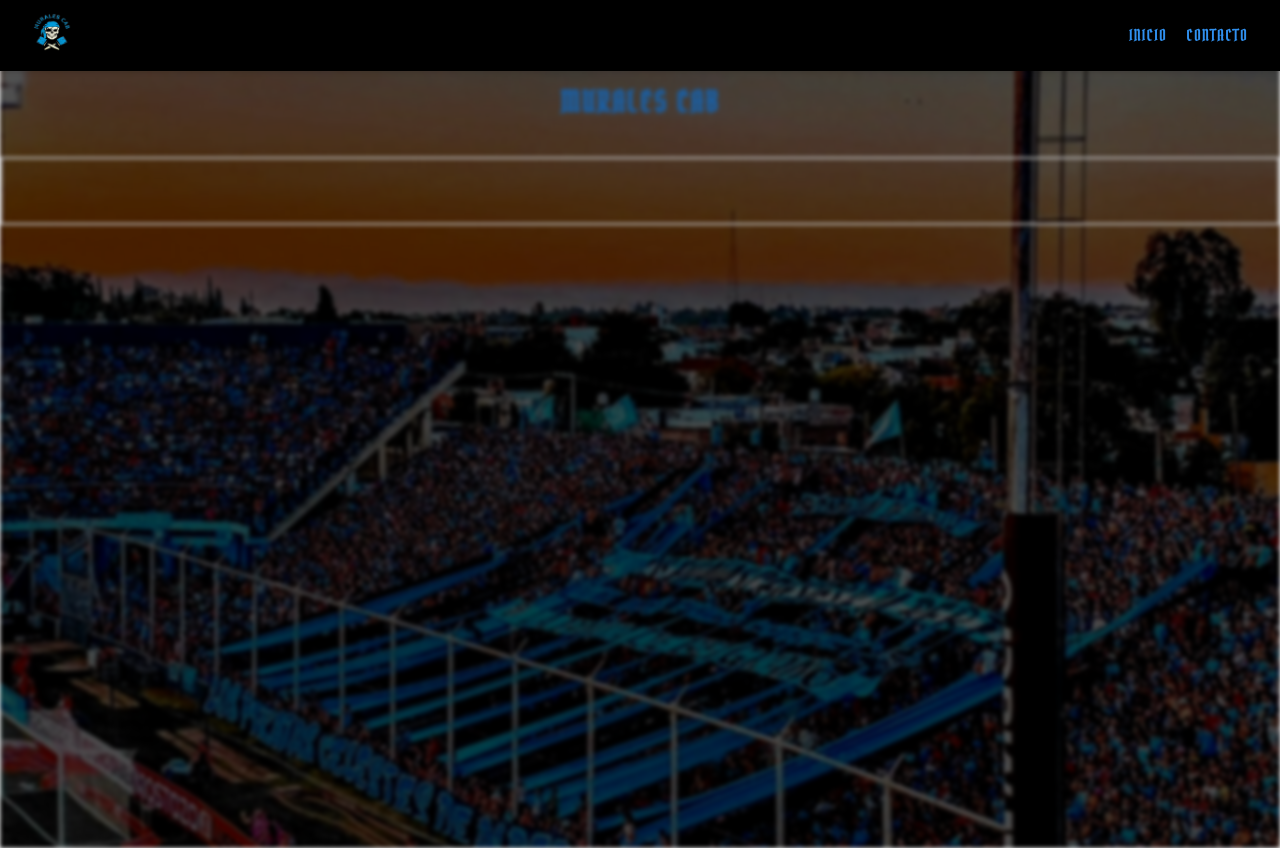
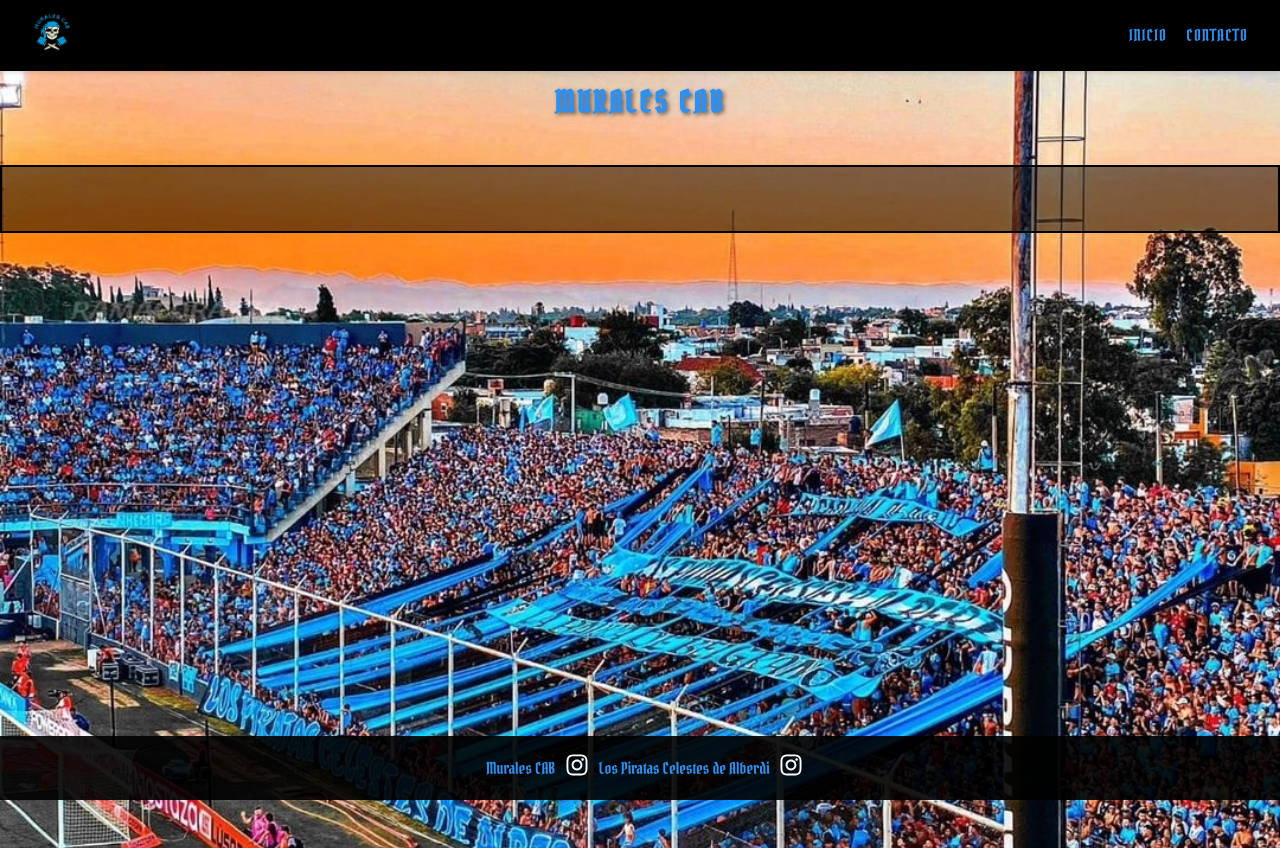
Before and after one commit to alexiscjscab/murales, a Next.js app: page / in a window 1280 px wide. Built offline with nearby package versions, Linux system fonts and the light colour scheme.

Commit message:
terminado con footer y demas

```diff
--- a/package.json
+++ b/package.json
@@ -12,6 +12,7 @@
     "next": "14.2.14",
     "react": "^18",
     "react-dom": "^18",
+    "react-icons": "^5.3.0",
     "styled-components": "^6.1.13",
     "swiper": "^11.1.14"
   },
--- a/src/components/Layout.tsx
+++ b/src/components/Layout.tsx
@@ -3,13 +3,13 @@ import Link from 'next/link';
 import styled from 'styled-components';
 import logo from '../assets/images/logo.png';
 import Image from 'next/image';
-
+import { FaInstagram } from 'react-icons/fa'; // Importa el ícono de Instagram
 
 const Navbar = styled.nav`
   display: flex;
   justify-content: space-between;
   align-items: center;
-  background: #000;
+  background-color: rgba(0, 0, 0, 1);
   padding: 0.75rem 2rem;
   box-shadow: 0 2px 4px rgba(0, 0, 0, 0.1);
   position: fixed;
@@ -68,9 +68,7 @@ const NavItem = styled.li`
   }
 `;
 
-const Logo = styled.div`
-
-`;
+const Logo = styled.div``;
 
 const Hamburger = styled.div`
   display: none;
@@ -94,6 +92,38 @@ const Hamburger = styled.div`
 
 const Main = styled.main`
   margin-top: 3rem; /* Ajusta este valor según la altura del navbar */
+  margin-bottom: 80px; /* Añade margen inferior para el footer */
+`;
+
+const Footer = styled.footer`
+  display: flex;
+  flex-direction: row; /* Coloca los elementos uno debajo del otro */
+  align-items: center; /* Centra horizontalmente */
+  justify-content: center;
+  padding: 10px;
+  background-color: rgba(0, 0, 0, 0.9);
+  color: #fff;
+  font-family: 'Pirate', sans-serif;
+  position: fixed; /* Cambia a fixed */
+  bottom: 0; /* Coloca el footer en la parte inferior */
+  left: 0;
+  right: 0; /* Asegúrate de que ocupe todo el ancho */
+  z-index: 1000; /* Asegúrate de que esté encima de otros elementos */
+`;
+
+const FooterText = styled.span`
+  color: #3090ef; /* Color del texto */
+  margin: 5px; /* Espacio entre el texto y el icono de Instagram */
+  padding: 0.3rem;
+`;
+
+const InstagramIcon = styled.a`
+  color: #fff;
+  transition: color 0.3s;
+
+  &:hover {
+    color: #3090ef; /* Cambia a un color al hacer hover */
+  }
 `;
 
 const Layout = ({ children }: { children: React.ReactNode }) => {
@@ -126,12 +156,7 @@ const Layout = ({ children }: { children: React.ReactNode }) => {
     <div>
       <Navbar>
         <Logo>
-          <Image
-            src={logo}
-            alt={'Murales CAB'}
-            height={50}
-            width={40}
-          />
+          <Image src={logo} alt={'Murales CAB'} height={50} width={40} />
         </Logo>
         <Hamburger onClick={toggleMenu}>
           <div />
@@ -140,14 +165,36 @@ const Layout = ({ children }: { children: React.ReactNode }) => {
         </Hamburger>
         <NavItems isOpen={isOpen} ref={navRef}>
           <NavItem>
-            <Link href="/" onClick={closeMenu}>Inicio</Link>
+            <Link href='/' onClick={closeMenu}>
+              Inicio
+            </Link>
           </NavItem>
           <NavItem>
-            <Link href="/contact" onClick={closeMenu}>Contacto</Link>
+            <Link href='/contact' onClick={closeMenu}>
+              Contacto
+            </Link>
           </NavItem>
         </NavItems>
       </Navbar>
       <Main>{children}</Main>
+      <Footer>
+        <FooterText>Murales CAB</FooterText>
+        <InstagramIcon
+          href='https://www.instagram.com/muralescab/'
+          target='_blank'
+          rel='noopener noreferrer'
+        >
+          <FaInstagram size={24} />
+        </InstagramIcon>
+        <FooterText>Los Piratas Celestes de Alberdi</FooterText>
+        <InstagramIcon
+          href='https://www.instagram.com/los.piratascelestesdealberdi/'
+          target='_blank'
+          rel='noopener noreferrer'
+        >
+          <FaInstagram size={24} />
+        </InstagramIcon>
+      </Footer>
     </div>
   );
 };
--- a/src/components/Slider.tsx
+++ b/src/components/Slider.tsx
@@ -14,6 +14,7 @@ import esquina from '../assets/images/esquina.jpg';
 
 // las imagenes son 732 ancho por 500 de Alto
 
+
 // Array de imágenes
 const images = [
   { src: potro, desc: 'Mural del Potro en "El Gigante"' },
@@ -25,13 +26,13 @@ const images = [
 
 // Estilos para el contenedor de Swiper
 const SliderWrapper = styled.div`
+  width: 100%;
+  border: 2px solid #000;
   display: flex;
   justify-content: center;
   align-items: center;
-  width: 100%;
   padding: 2rem;
-  position: relative;
-  border: 2px solid #fff;
+  background: rgba(0,0,0,0.5)
 `;
 
 // Estilos para cada slide
@@ -44,26 +45,6 @@ const Slide = styled.div`
 
   &:hover {
     transform: scale(1.1);
-  }
-`;
-
-// Estilos para los puntos de paginación personalizados
-const CustomPagination = styled.div`
-  .swiper-pagination-bullet {
-    width: 15px;
-    height: 15px;
-    background-color: black;
-    opacity: 1;
-    transition: background-color 0.3s, transform 0.3s ease;
-  }
-
-  .swiper-pagination-bullet-active {
-    background-color: black;
-    transform: scale(1.2);
-  }
-
-  .swiper-pagination-bullet:hover {
-    background-color: white;
   }
 `;
 
@@ -164,7 +145,6 @@ export const Sliders = () => {
 
   return (
     <SliderWrapper>
-      <CustomPagination>
       <Swiper
         spaceBetween={10}
         slidesPerView={1} // Muestra una sola imagen en móviles
@@ -202,14 +182,13 @@ export const Sliders = () => {
                 <ResponsiveImage
                   src={image.src}
                   alt={`Imagen ${index + 1}`}
-                    layout="fill"
+                  layout='fill'
                 />
               </ImageWrapper>
             </Slide>
           </SwiperSlide>
         ))}
       </Swiper>
-      </CustomPagination>
 
       {/* Modal para la imagen */}
       <ModalOverlay isOpen={modalImage !== null} onClick={handleOverlayClick}>
@@ -219,11 +198,12 @@ export const Sliders = () => {
             <>
               <ImageInModal
                 src={modalImage}
-                alt="Imagen ampliada"
+                alt='Imagen ampliada'
                 height={732}
                 width={500}
               />
-              <Description>{description}</Description>
+              <Description>{description}</Description>{' '}
+              {/* Descripción debajo de la imagen */}
             </>
           )}
         </ModalContent>
--- a/src/pages/index.tsx
+++ b/src/pages/index.tsx
@@ -2,18 +2,33 @@ import { Sliders } from '@/components/Slider';
 import React from 'react';
 import styled from 'styled-components';
 import fondo from '../assets/images/fondo-home.jpg';
+import { HomeContainer } from '@/components/HomeContainer';
 
 // Estilo del título
 const Title = styled.h1`
-  font-family: 'pirate', sans-serif;
+  font-family: 'Pirate', sans-serif;
   font-size: 30px;
-  color: #3090ef;
-  letter-spacing: 2px;
+  color: #3090ef; /* Color del texto */
+  letter-spacing: 3px;
   text-align: center;
   padding: 2rem;
+  margin: 0.5rem;
   position: relative;
   z-index: 1;
+
+  /* Sombra de texto */
+  text-shadow: 2px 2px 4px rgba(0, 0, 0, 0.5); /* Ajusta los valores según sea necesario */
+
+  /* Efecto hover */
+  transition: transform 0.3s ease, color 0.3s ease; /* Transiciones suaves */
+
+  &:hover {
+    color: #fff; /* Cambia el color al dorado al hacer hover */
+    text-shadow: 4px 4px 8px rgba(0, 0, 0, 0.7); /* Aumenta la sombra de texto */
+  }
 `;
+
+
 
 // Estilo del contenedor principal con fondo
 const HomeContainerStyled = styled.div<{ $backgroundImage: string }>`
@@ -21,31 +36,7 @@ const HomeContainerStyled = styled.div<{ $backgroundImage: string }>`
   background-size: cover;
   background-position: center;
   height: 100vh;
-
-  /* Aplicando filtros para un efecto más estilizado */
-  filter: grayscale(20%) brightness(0.7) contrast(1.2) blur(2px);
-
-  /* Añadiendo un overlay suave para resaltar el contenido */
-  position: relative;
-
-  &::before {
-    content: '';
-    position: absolute;
-    top: 0;
-    left: 0;
-    width: 100%;
-    height: 100%;
-    background: rgba(0, 0, 0, 0.5); /* Overlay oscuro semi-transparente */
-    z-index: 1;
-  }
-
-  /* Asegura que el contenido esté por encima del overlay */
-  > * {
-    position: relative;
-    z-index: 2;
-  }
 `;
-
 
 const Home = () => {
   return (
```
Also changed, not shown: 1 other file (tests, documents, lock files or other folders). Lines whose indentation alone changed are shown as unchanged.
